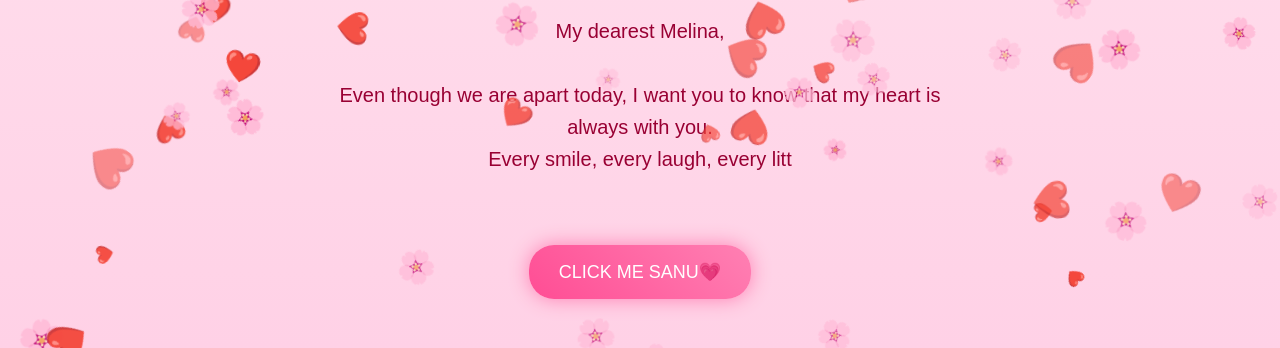
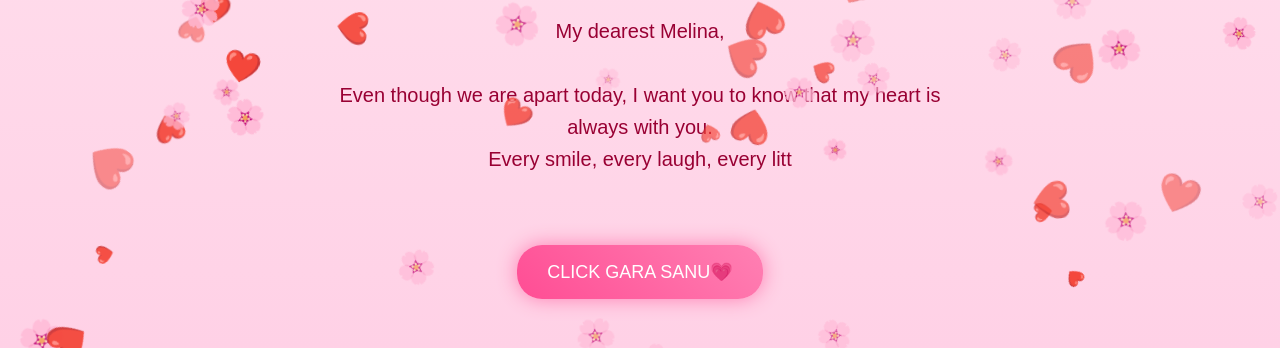
Before and after one commit to krishgiri69/rose-day-web, a plain HTML site: page teddy.html in a window 1280 px wide. Shown: the part 452-800 px from the top of the page. Drawn offline with Linux system fonts and the light colour scheme.

```diff
--- a/teddy.html
+++ b/teddy.html
@@ -50,7 +50,7 @@
 
 <div class="message" id="loveMessage"></div>
 
-<button id="playSongBtn">CLICK ME SANU💗</button>
+<button id="playSongBtn">CLICK GARA SANU💗</button>
 <audio id="song" src="yoursong.mp3"></audio>
 
 <script>
```
